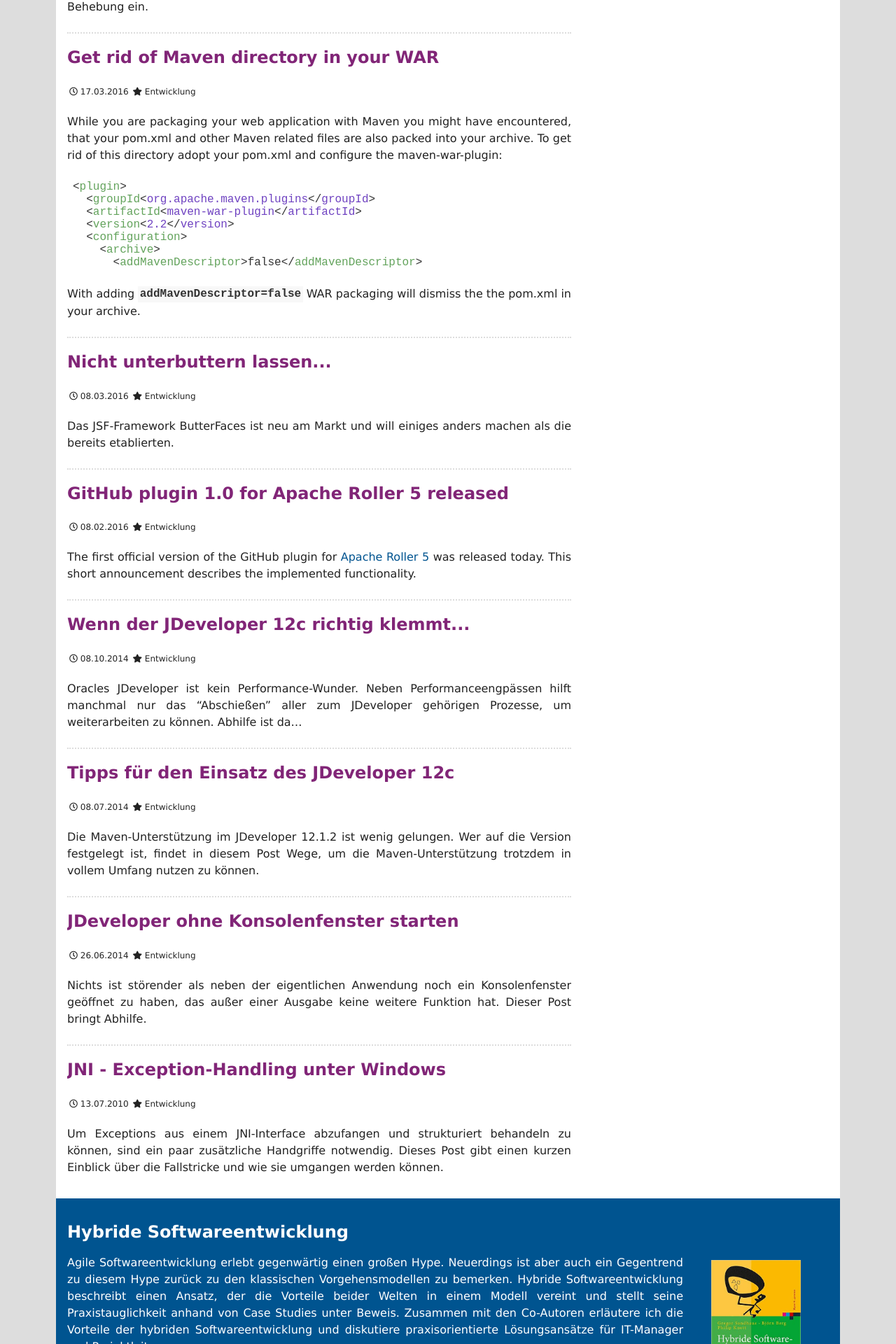
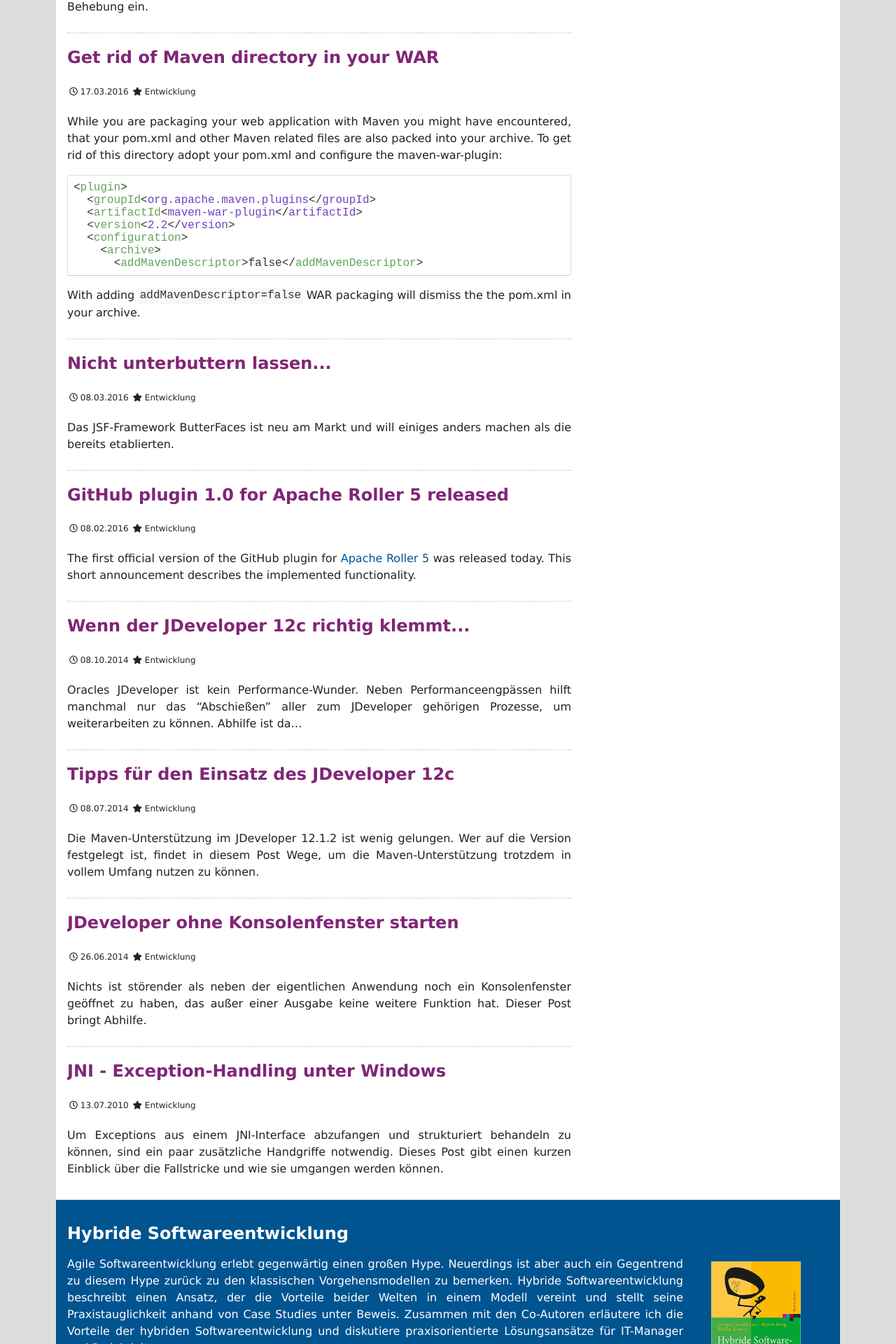
Before and after one commit to rollinhand/rollinhand.github.io, a Jekyll site: the page built from _category/Entwicklung.md, in a window 1280 px wide. Shown: the part 3742-5662 px from the top of the page at 70% size. Built offline with Jekyll 4.4.1, drawn with Linux system fonts in a browser that asks for light colours; some web fonts are replaced.

Commit message:
modifications for code and h2

```diff
--- a/css/styles.scss
+++ b/css/styles.scss
@@ -108,7 +108,6 @@
 code {
     font-size: 1.0em;
     font-family: "Courier New";
-    font-weight: bold;
     background-color: #f8f8f8;
     color: #333;
     padding: 0.15em;
@@ -215,12 +214,20 @@
     }
 }
 
+main * + h2 {
+    padding-top: 1.5rem;
+}
+
 p {
     text-align: justify;
     line-height: 1.5em;
 }
 
 pre {
+    border: 1px solid;
+    border-color: #ddd #ddd #ccc;
+    @include rounded-corners(3px);
+
     code {
         font-size: 1.0em;
         font-family: "Courier New";
```
